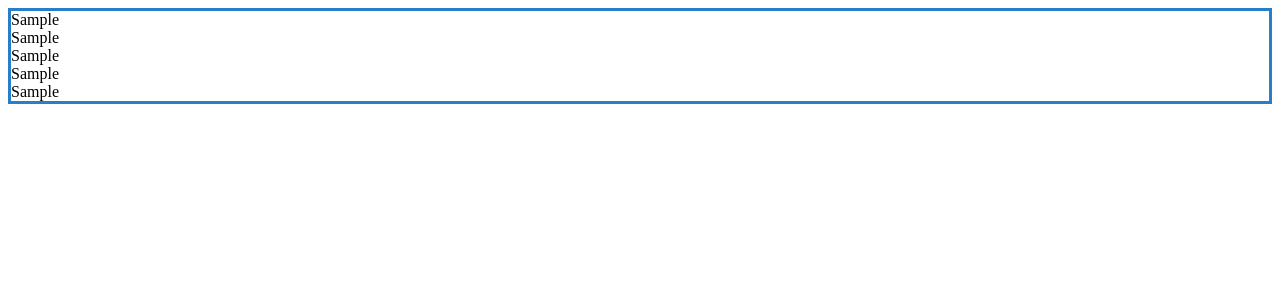
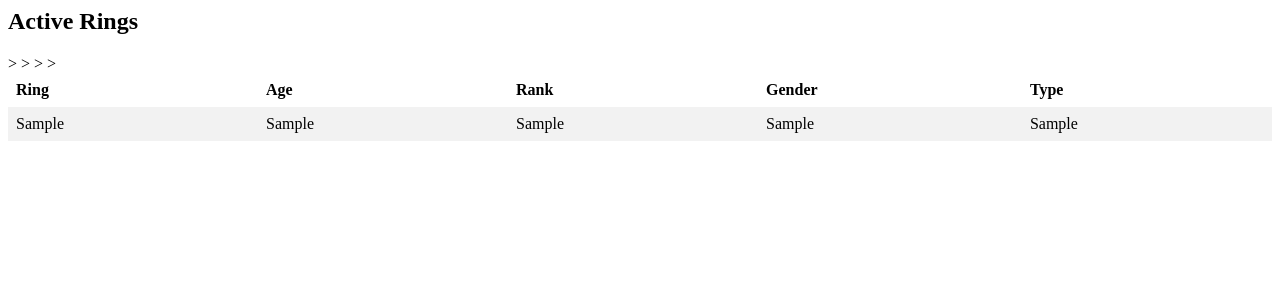
Before and after one commit to HackerScara/tkdstaging, a Django app: page /staging/ in a window 1280 px wide. Shown: the top 300 px of the page. Run offline with Django 3.2, Linux system fonts and the light colour scheme; tables that the repository leaves empty hold one stand-in row (values such as "Sample post").

Commit message:
Change main view to table

```diff
--- a/staging/templates/ring_template.html
+++ b/staging/templates/ring_template.html
@@ -1,35 +1,42 @@
+<head>
     <style>
-    .main {
-        display:flex;
-        flex-direction: column;
+table {
+  border-collapse: collapse;
+  width: 100%;
 }
-    .ring {
-    border-style:solid;
-    border-color:#287EC7;
-    position: relative;
+
+th, td {
+  text-align: left;
+  padding: 8px;
 }
-    .background {
-   position: absolute;
-   top: 0;
-   left: 0;
-   bottom: 0;
-   right: 0;
-   z-index: -1;
-   overflow: hidden;
-}
+
+tr:nth-child(even) {background-color: #f2f2f2;}
 </style>
+</head>
+<body>
+
+<h2>Active Rings</h2>
+
+<table>
+    <tr>
+        <th>Ring</th>
+        <th>Age</th>
+        <th>Rank</th>
+        <th>Gender</th>
+        <th>Type</th>
+    </tr>
     {% if rings %}
-<div class="main">
         {% for ring in rings %}
-    <div class="ring">
-        <div >{{ ring.ring }}</div>
-        {{ ring.age }}<br/>
-        {{ ring.rank }}<br/>
-        {{ ring.sex }}<br/>
-        {{ ring.type }}<br/>
-    </div>
+        <tr>
+            <td>{{ ring.ring }}</td>
+    <td>{{ ring.age }}</td>>
+    <td> {{ ring.rank }}</td>>
+    <td>  {{ ring.sex }}</td>>
+    <td>  {{ ring.type }}</td>>
+    </tr>
         {% endfor %}
-</div>
-{% else %}
-<p>No Rings are available.</p>
     {% endif %}
+
+</table>
+
+</body>
```
Lines whose indentation alone changed are shown as unchanged.
